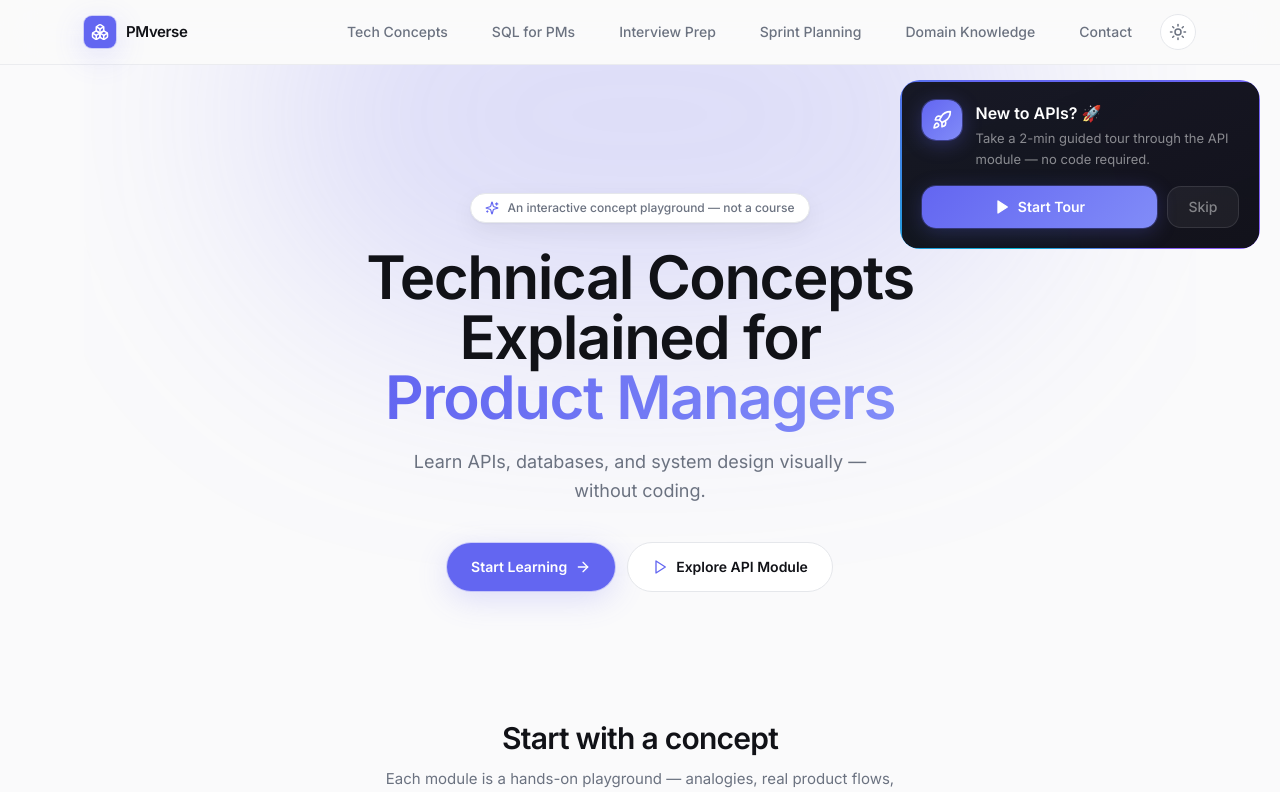
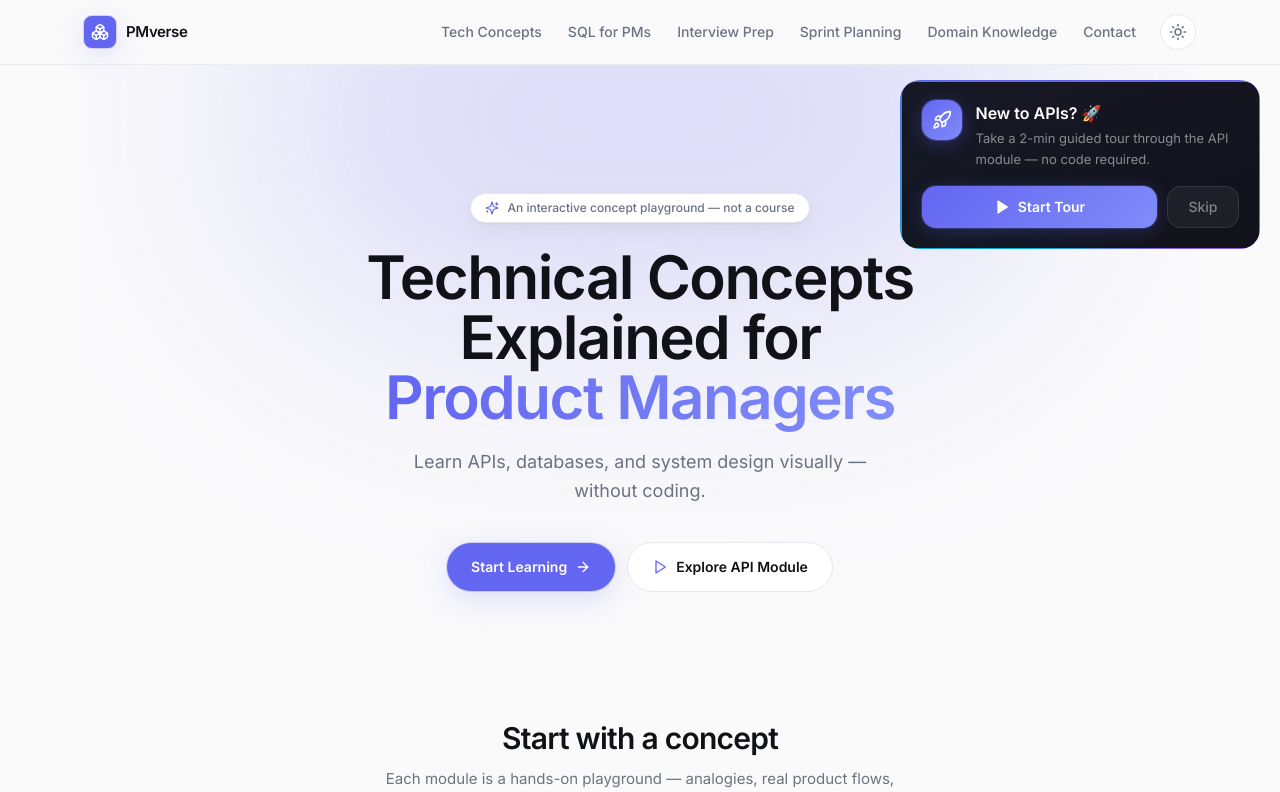
Before and after one commit to soham102/techforpm, a Next.js app: page / in a window 1280 px wide. Shown: the top 792 px of the page. Built offline with nearby package versions, Linux system fonts and the light colour scheme; no server answers.

Commit message:
added vercel analytics

```diff
--- a/components/site-header.tsx
+++ b/components/site-header.tsx
@@ -32,43 +32,44 @@ export function SiteHeader() {
           </span>
         </Link>
 
-        <div className="flex items-center gap-3">
+        <div className="flex items-center gap-0.5">
           <Link
             href="/"
-            className="hidden rounded-full px-4 py-2 text-sm font-medium text-muted transition-colors hover:text-fg sm:block"
+            className="hidden rounded-full px-3 py-2 text-sm font-medium text-muted transition-colors hover:text-fg sm:block"
           >
             Tech Concepts
           </Link>
           <Link
             href="/sql-for-pms"
-            className="hidden rounded-full px-4 py-2 text-sm font-medium text-muted transition-colors hover:text-fg sm:block"
+            className="hidden rounded-full px-3 py-2 text-sm font-medium text-muted transition-colors hover:text-fg sm:block"
           >
             SQL for PMs
           </Link>
           <Link
             href="/interview-prep"
-            className="hidden rounded-full px-4 py-2 text-sm font-medium text-muted transition-colors hover:text-fg sm:block"
+            className="hidden rounded-full px-3 py-2 text-sm font-medium text-muted transition-colors hover:text-fg sm:block"
           >
             Interview Prep
           </Link>
           <Link
             href="/sprint-planning"
-            className="hidden rounded-full px-4 py-2 text-sm font-medium text-muted transition-colors hover:text-fg sm:block"
+            className="hidden rounded-full px-3 py-2 text-sm font-medium text-muted transition-colors hover:text-fg sm:block"
           >
             Sprint Planning
           </Link>
           <Link
             href="/domain-knowledge"
-            className="hidden rounded-full px-4 py-2 text-sm font-medium text-muted transition-colors hover:text-fg sm:block"
+            className="hidden rounded-full px-3 py-2 text-sm font-medium text-muted transition-colors hover:text-fg sm:block"
           >
             Domain Knowledge
           </Link>
           <Link
             href="/contact"
-            className="hidden rounded-full px-4 py-2 text-sm font-medium text-muted transition-colors hover:text-fg sm:block"
+            className="hidden rounded-full px-3 py-2 text-sm font-medium text-muted transition-colors hover:text-fg sm:block"
           >
             Contact
           </Link>
+          <span className="mx-1" />
           <ThemeToggle />
           <UserMenu />
         </div>
```
